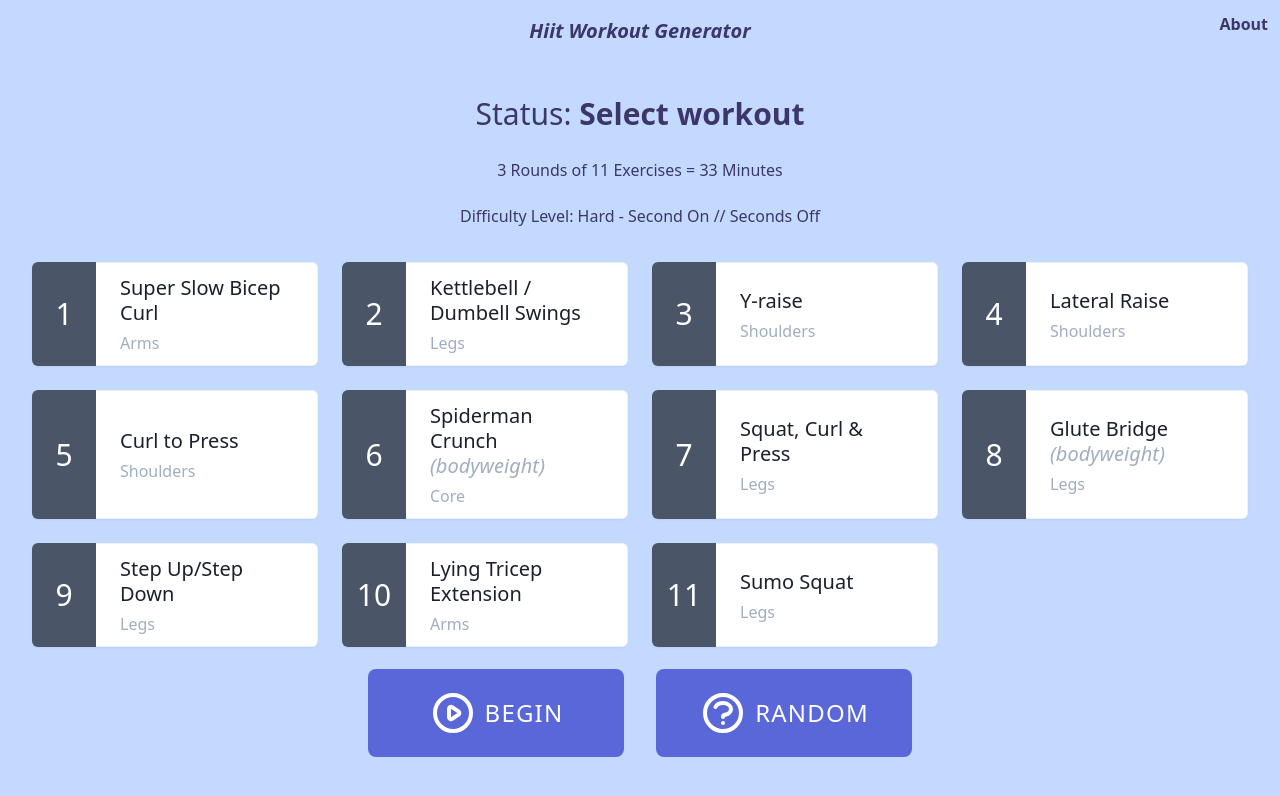
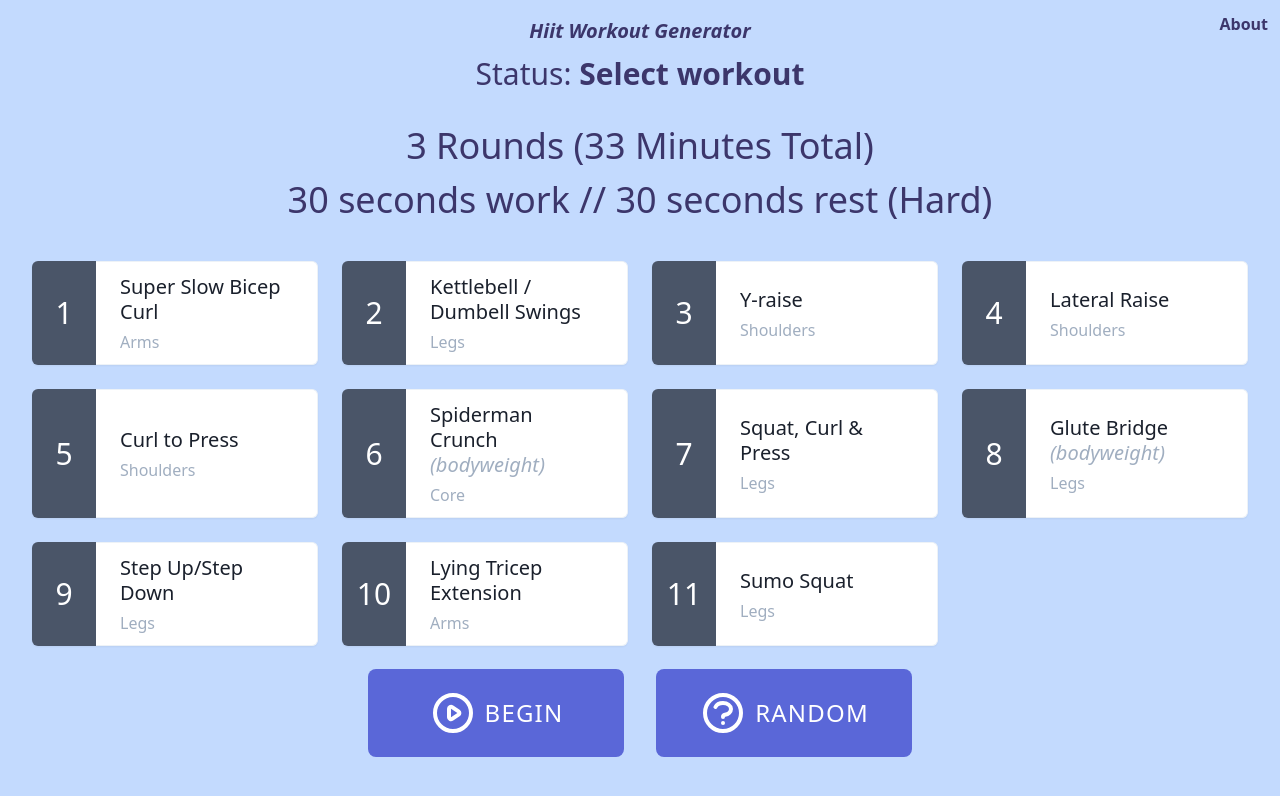
Before and after one commit to davmcgregor/hiit-workout-generator, a React (Create React App) app: page / in a window 1280 px wide. Shown: the top 796 px of the page. Built offline with nearby package versions, Linux system fonts and the light colour scheme; what @tailwindcss/ui would draw is missing.

Commit message:
Add Details header component

```diff
--- /dev/null
+++ b/src/components/headers/Details.js
@@ -0,0 +1,74 @@
+import React, { Fragment } from 'react';
+import { connect } from 'react-redux';
+
+import PropTypes from 'prop-types';
+
+const Details = ({
+  workout: {
+    currentView,
+    totalRounds,
+    currentRound,
+    currentExercise,
+    difficulty: { level, work, rest },
+    exerciseList,
+    resting,
+    working,
+  },
+}) => {
+  const homeDetails = (
+    <Fragment>
+      <h1 className='text-4xl'>
+        {totalRounds} Rounds {'('}
+        {totalRounds * exerciseList.length} Minutes Total{')'}
+      </h1>
+      <h1 className='text-4xl'>
+        {work} seconds work // {rest} seconds rest {'('}
+        {level}
+        {')'}
+      </h1>
+    </Fragment>
+  );
+
+  const workoutDetails = (
+    <Fragment>
+      <h1 className='text-4xl'>
+        Round {currentRound} of {totalRounds}
+      </h1>
+      {working && (
+        <h1 className='text-4xl'>
+          {exerciseList[currentExercise - 1]['name']}
+        </h1>
+      )}
+      {resting && (
+        <h1 className='text-4xl'>
+          Up Next:{' '}
+          {
+            exerciseList[
+              currentExercise === exerciseList.length ? 0 : currentExercise
+            ]['name']
+          }
+        </h1>
+      )}
+    </Fragment>
+  );
+
+  return (
+    <div className='text-center'>
+      {currentView === 'Countdown' || currentView === 'Finish'
+        ? null
+        : currentView === 'Home'
+        ? homeDetails
+        : workoutDetails}
+    </div>
+  );
+};
+
+Details.propTypes = {
+  workout: PropTypes.object.isRequired,
+};
+
+const mapStateToProps = (state) => ({
+  workout: state.workout,
+});
+
+export default connect(mapStateToProps)(Details);
--- a/src/components/headers/Status.js
+++ b/src/components/headers/Status.js
@@ -31,7 +31,7 @@ const Status = ({ workout: { currentView, working, resting, paused } }) => {
   return (
     currentView !== 'Countdown' && (
       <Fragment>
-        <h1 className='mt-10 font-light text-3xl'>
+        <h1 className='font-light text-3xl'>
           Status: <span className='font-bold'>{currentStatus}</span>
         </h1>
       </Fragment>
--- a/src/components/index.js
+++ b/src/components/index.js
@@ -2,6 +2,7 @@ export { default as Home } from './layout/Home';
 export { default as About } from './layout/About';
 
 export { default as Status } from './headers/Status';
+export { default as Details } from './headers/Details';
 
 export { default as Workout } from './workout/Workout';
 export { default as Exercises } from './workout/Exercises';
--- a/src/components/layout/Home.js
+++ b/src/components/layout/Home.js
@@ -3,7 +3,7 @@ import { connect } from 'react-redux';
 import { Link } from 'react-router-dom';
 
 import { getWorkout } from '../../actions/workout';
-import { Controls, Status, Workout } from '../';
+import { Status, Details, Workout, Controls } from '../';
 
 import PropTypes from 'prop-types';
 
@@ -12,7 +12,7 @@ const countdownStyle = 'bg-indigo-200 text-indigo-900';
 const workingStyle = 'bg-red-200 text-red-900';
 const restingStyle = 'bg-teal-200 text-teal-900';
 const pausedStyle = 'bg-cool-gray-200 text-cool-gray-900';
-const finishStyle = 'bg-purple-200 purple-900';
+const finishStyle = 'bg-purple-200 text-purple-900';
 
 const Home = ({
   getWorkout,
@@ -53,7 +53,7 @@ const Home = ({
 
   return (
     <div
-      class={`${currentStyle} relative h-screen px-4 sm:px-6 lg:px-8 transition ease-in-out duration-300`}
+      className={`${currentStyle} relative h-screen px-4 sm:px-6 lg:px-8 transition ease-in-out duration-300`}
     >
       <h1 className='absolute top-0 inset-x-0 text-center mx-auto font-extrabold text-xl italic mt-4'>
         Hiit Workout Generator
@@ -65,14 +65,7 @@ const Home = ({
       )}
       <div className=' flex flex-col justify-around items-center h-full pt-10'>
         <Status />
-        <h1>
-          {totalRounds} Rounds of {exerciseList.length} Exercises ={' '}
-          {totalRounds * exerciseList.length} Minutes
-        </h1>
-        <h2>
-          Difficulty Level: {level} - {on} Second On // {off} Seconds Off
-        </h2>
-
+        <Details />
         <Workout />
         <Controls />
       </div>
--- a/src/components/workout/Complete.js
+++ /dev/null
@@ -1,28 +0,0 @@
-import React, { Fragment } from 'react';
-import { connect } from 'react-redux';
-import PropTypes from 'prop-types';
-import { getWorkout, startCountdown } from '../../actions/workout';
-
-const Complete = ({ getWorkout, startCountdown, workout: { currentView } }) => {
-  return (
-    <Fragment>
-      <h1>Fin!</h1>
-      <button onClick={() => getWorkout()}>Try a new workout</button>
-      <button onClick={() => startCountdown()}>Do this workout again?</button>
-    </Fragment>
-  );
-};
-
-Complete.propTypes = {
-  startCountdown: PropTypes.func.isRequired,
-  getWorkout: PropTypes.func.isRequired,
-  workout: PropTypes.object.isRequired,
-};
-
-const mapStateToProps = (state) => ({
-  workout: state.workout,
-});
-
-export default connect(mapStateToProps, { startCountdown, getWorkout })(
-  Complete
-);
--- a/src/components/workout/Countdown.js
+++ /dev/null
@@ -1,17 +0,0 @@
-import React, { Fragment, useEffect } from 'react';
-import { connect } from 'react-redux';
-import PropTypes from 'prop-types';
-
-const Countdown = ({ workout: { seconds } }) => {
-  return <Fragment>Begin in: {seconds}</Fragment>;
-};
-
-Countdown.propTypes = {
-  workout: PropTypes.object.isRequired,
-};
-
-const mapStateToProps = (state) => ({
-  workout: state.workout,
-});
-
-export default connect(mapStateToProps)(Countdown);
--- a/src/components/workout/Exercises.js
+++ b/src/components/workout/Exercises.js
@@ -14,7 +14,7 @@ const Exercises = ({ workout: { exerciseList } }) => {
             </div>
             <div className='flex-1 flex items-center justify-between border-t border-r border-b border-gray-200 bg-white rounded-r-md truncate p-2'>
               <div className='flex-1 px-2 md:px-4 py-1 text-sm leading-5 truncate '>
-                <p className='text-gray-900 whitespace-normal font-medium hover:text-gray-600 transition ease-in-out duration-150 mb-2 text-xl leading-tight'>
+                <p className='text-gray-900 whitespace-normal font-medium hover:text-gray-600 transition ease-in-out duration-300 mb-2 text-xl leading-tight'>
                   {exercise.name}
                   {exercise.bodyweight && (
                     <span className='italic text-gray-500'> (bodyweight)</span>
```
Also changed, not shown: src/components/workout/OldWorkout.js (deleted, +0 -84 lines).
